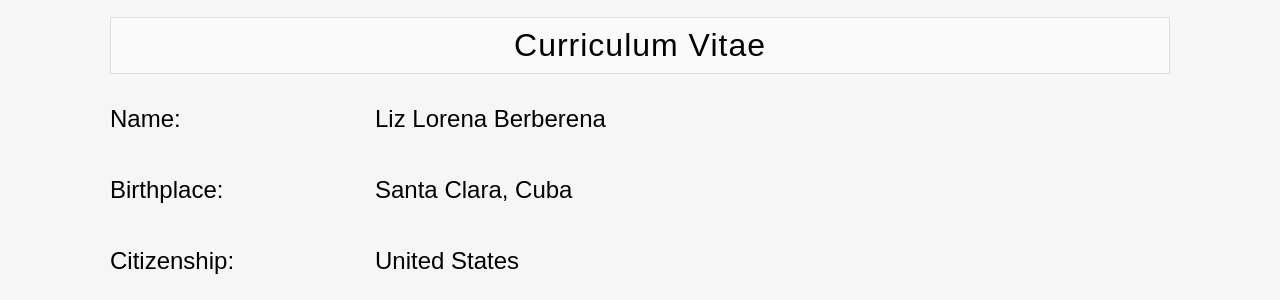
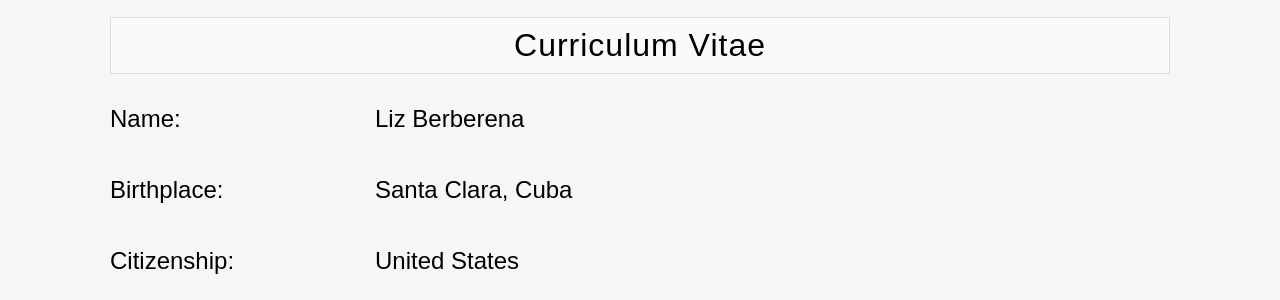
Before and after one commit to liz-lorena/2020, a Jekyll site: the page built from cv/index.html, in a window 1280 px wide and 900 px high. Shown: the part 331-631 px from the top of the window. Built offline with Jekyll 4.4.1, drawn with Linux system fonts in a browser that asks for light colours.

Commit message:
Update index.html

```diff
--- a/cv/index.html
+++ b/cv/index.html
@@ -8,7 +8,7 @@ title: curriculum vitae
 </div>
 
 <div class="data">
-	<div class="columnOne"><p>Name:</p></div><div class="columnTwo"><p>Liz Lorena Berberena</p></div>
+	<div class="columnOne"><p>Name:</p></div><div class="columnTwo"><p>Liz Berberena</p></div>
 
 	<div class="columnOne"><p>Birthplace:</p></div><div class="columnTwo"><p>Santa Clara, Cuba</p></div>
 
```
